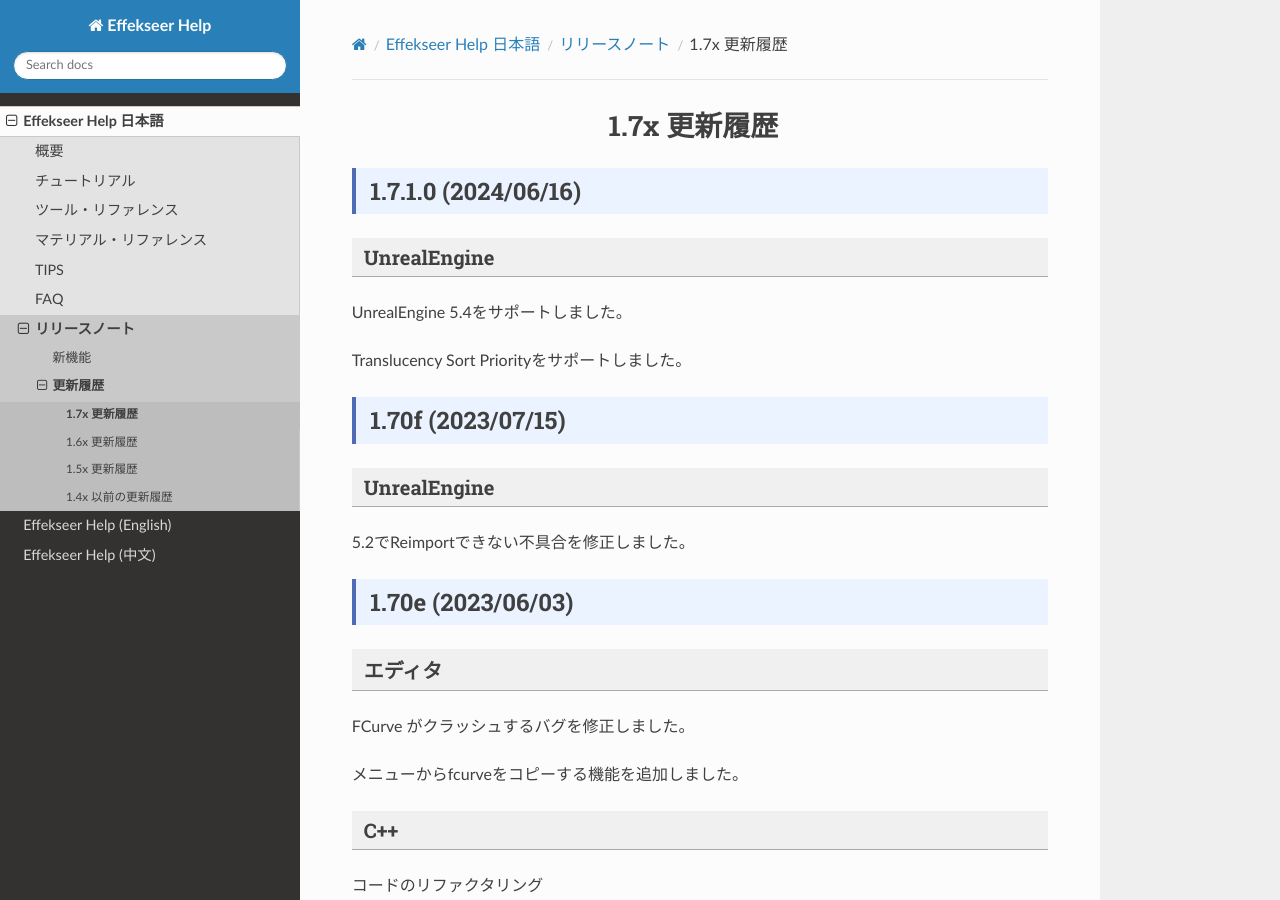
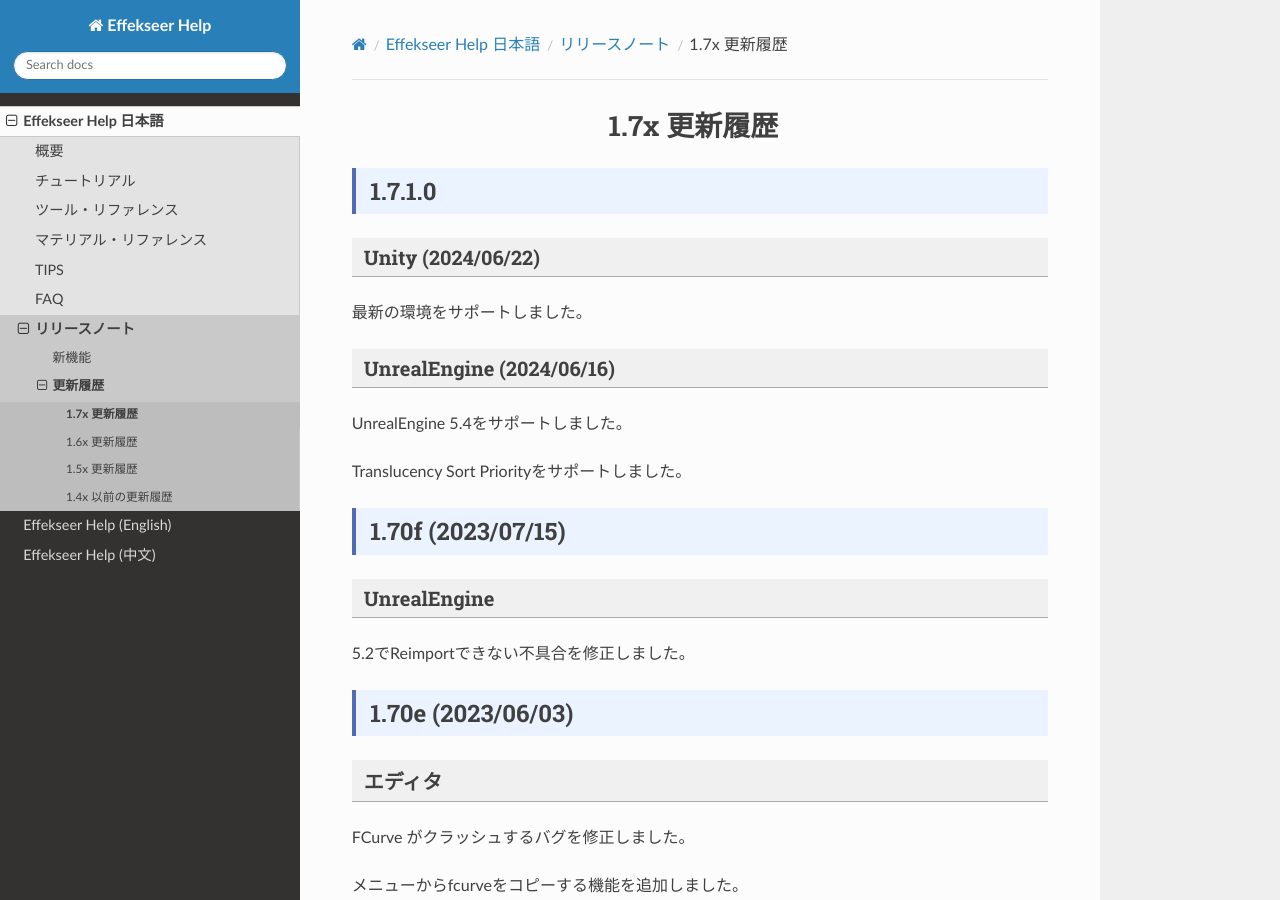
Before and after one commit to effekseer/docs_tool, a Sphinx documentation site: the page built from source/ja/ReleaseNotes/17x.md, in a window 1280 px wide and 900 px high. Built offline with Sphinx 7.4.7 and the Read the Docs theme 2.0.0, drawn with Linux system fonts in a browser that asks for light colours; nearby versions of some CDN libraries; library files that are not in the unit come from our copies.

Commit message:
1.7.1.0 Unity

```diff
--- a/source/ja/ReleaseNotes/17x.md
+++ b/source/ja/ReleaseNotes/17x.md
@@ -1,8 +1,12 @@
 # 1.7x 更新履歴
 
-## 1.7.1.0 (2024/06/16)
+## 1.7.1.0
 
-### UnrealEngine
+### Unity (2024/06/22)
+
+最新の環境をサポートしました。
+
+### UnrealEngine (2024/06/16)
 
 UnrealEngine 5.4をサポートしました。
 
```
Also changed, not shown: source/en/ReleaseNotes/17x.md (+6 -2 lines).
